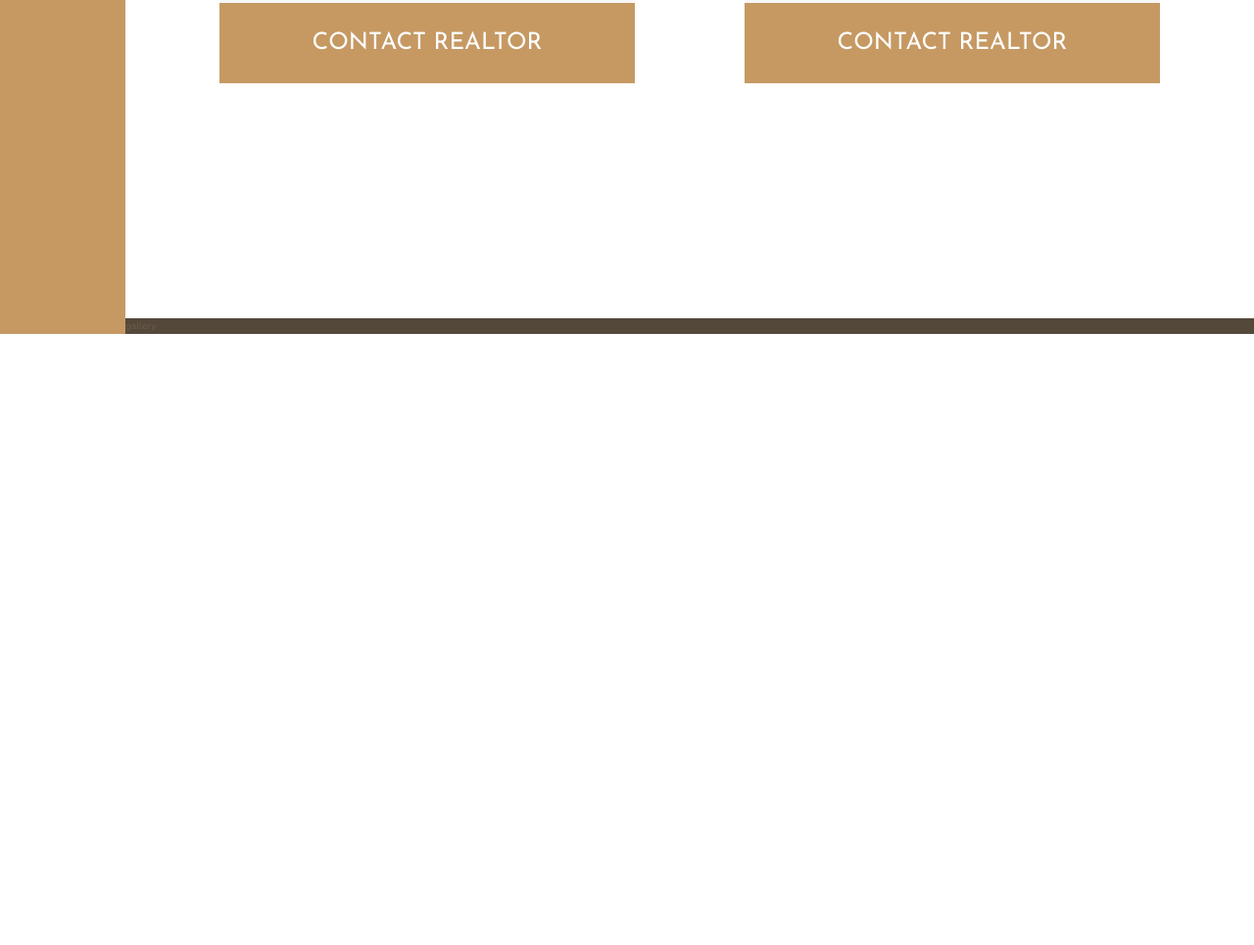
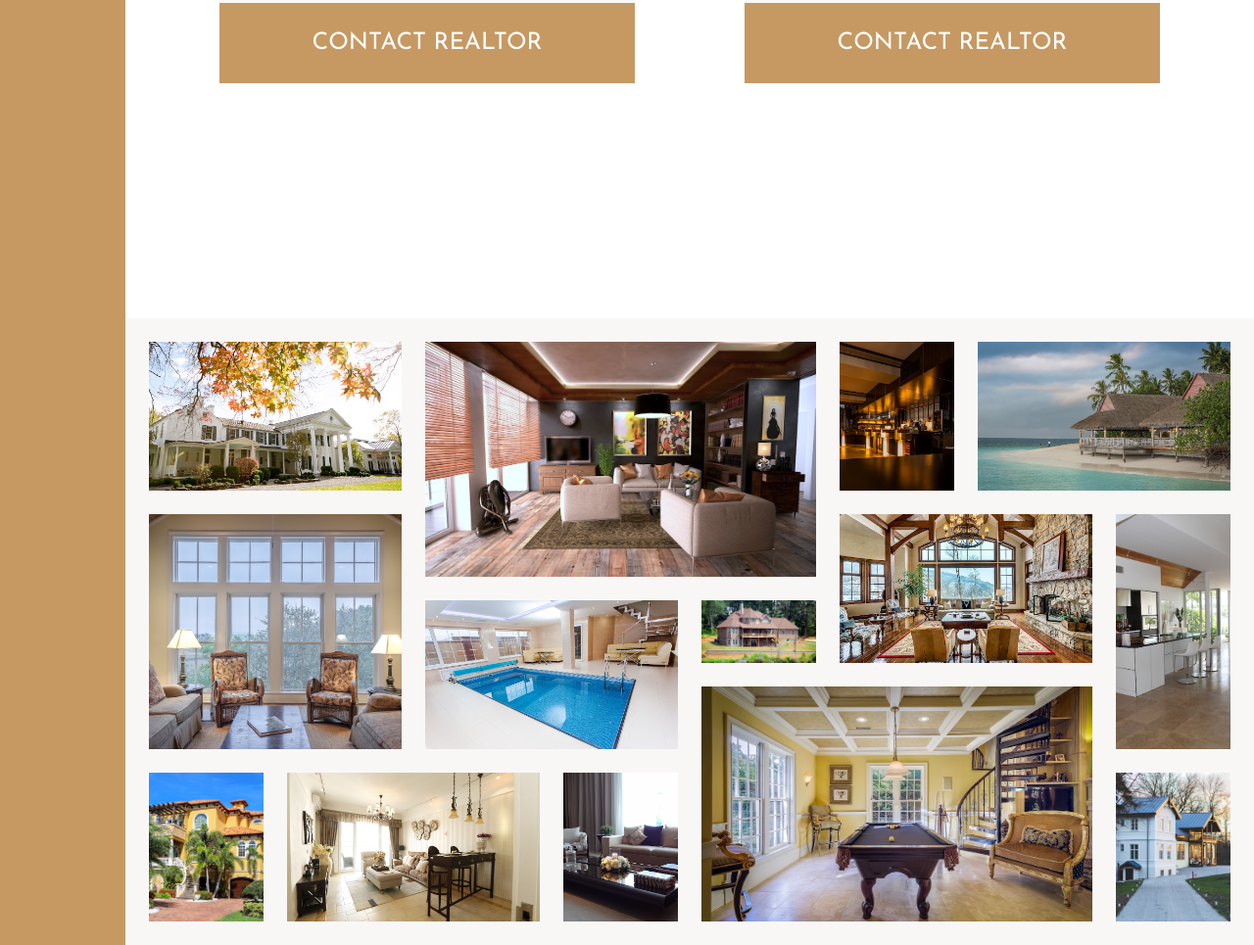
Before and after one commit to jendang/grid-nexter, a website: page index.html in a window 1280 px wide. Shown: the part 5092-6057 px from the top of the page at 98% size. Before the commit the page ends 5433 px from the top, so only its background shows below. Drawn offline with nearby package versions, Linux system fonts and the light colour scheme.

Commit message:
gallery done

```diff
--- a/index.html
+++ b/index.html
@@ -294,13 +294,54 @@
                 </div>
                 <button class="btn home__btn">Contact Realtor</button>
             </div>
+        </section>
+
+        <section class="gallery">
+            <figure class="gallery__item gallery__item--1 ">
+                <img src="img/gal-1.jpeg" alt="gal 1" class="gallery__img">
+            </figure>
+            <figure class="gallery__item gallery__item--2 ">
+                <img src="img/gal-2.jpeg" alt="gal 2" class="gallery__img">
+            </figure>
+            <figure class="gallery__item gallery__item--3 ">
+                <img src="img/gal-3.jpeg" alt="gal 3" class="gallery__img">
+            </figure>
+            <figure class="gallery__item gallery__item--4 ">
+                <img src="img/gal-4.jpeg" alt="gal 4" class="gallery__img">
+            </figure>
+            <figure class="gallery__item gallery__item--5 ">
+                <img src="img/gal-5.jpeg" alt="gal 4" class="gallery__img">
+            </figure>
+            <figure class="gallery__item gallery__item--6 ">
+                <img src="img/gal-6.jpeg" alt="gal 4" class="gallery__img">
+            </figure>
+            <figure class="gallery__item gallery__item--7 ">
+                <img src="img/gal-7.jpeg" alt="gal 4" class="gallery__img">
+            </figure>
+            <figure class="gallery__item gallery__item--8 ">
+                <img src="img/gal-8.jpeg" alt="gal 4" class="gallery__img">
+            </figure>
+            <figure class="gallery__item gallery__item--9 ">
+                <img src="img/gal-9.jpeg" alt="gal 4" class="gallery__img">
+            </figure>
+            <figure class="gallery__item gallery__item--10 ">
+                <img src="img/gal-10.jpeg" alt="gal 4" class="gallery__img">
+            </figure>
+            <figure class="gallery__item gallery__item--11 ">
+                <img src="img/gal-11.jpeg" alt="gal 4" class="gallery__img">
+            </figure>
+            <figure class="gallery__item gallery__item--12 ">
+                <img src="img/gal-12.jpeg" alt="gal 4" class="gallery__img">
+            </figure>
+            <figure class="gallery__item gallery__item--13 ">
+                <img src="img/gal-13.jpeg" alt="gal 4" class="gallery__img">
+            </figure>
+            <figure class="gallery__item gallery__item--14 ">
+                <img src="img/gal-14.jpeg" alt="gal 4" class="gallery__img">
+            </figure>
 
 
 
-        </section>
-
-        <section class="gallery">
-            gallery
         </section>
 
         <footer class="footer">
--- a/sass/_gallery.scss
+++ b/sass/_gallery.scss
@@ -1,6 +1,95 @@
 .gallery {
-    background-color: $color-grey-dark-1;
-
+    background-color: $color-grey-light-1;
     grid-column: full-start / full-end;
 
+    display: grid;
+    grid-template-columns: repeat(8, 1fr);
+    grid-template-rows: repeat(7, 5vw);
+
+    grid-gap: 1.5rem;
+    padding: 1.5rem; //making gap around gallery
+
+    &__item {
+        &--1 {
+            grid-row: 1 / span 2;
+            grid-column: 1 / span 2;
+        }
+
+        &--2 {
+            grid-column: 3 / span 3;
+            grid-row: 1 / span 3 ;
+
+        }
+
+        &--3 {
+            grid-row: 1 / span 2 ;
+        }
+
+        &--4 {
+            grid-row: 1 / span 2 ;
+            grid-column: 7 / -1;
+
+        }
+
+        &--5 {
+            grid-row: 3 / span 3 ;
+            grid-column: 1 / span 2;
+        }
+
+        &--6 {
+            grid-row: 4 / span 2 ;
+            grid-column: 3 / span 2;
+        }
+
+        &--7 {
+            grid-row: 4 / 5;
+            grid-column: 5 / 6;
+        }
+
+        &--8 {
+            grid-row: 3 / span 2;
+            grid-column: 6 / span 2;
+        }
+
+        &--9 {
+            grid-row: 3 / span 3;
+            grid-column: 8 / -1;
+        }
+
+        &--10 {
+            grid-row: 6 / span 2;
+            grid-column: 1 / 2;
+        }
+
+        &--11 {
+            grid-row: 6 / span 2;
+            grid-column: 2 / span 2;
+        }
+
+        &--12 {
+            grid-row: 6/ span 2;
+            grid-column: 4 / 5;
+        }
+
+        &--13 {
+            grid-row: 5 / span 3;
+            grid-column: 5 / span 3;
+        }
+
+        &--14 {
+            grid-row: 6 / span 2;
+            grid-column: 8 / -1;
+        }
+
+    }
+
+    &__img {
+        width: 100%;
+        height: 100%;
+        //has to set width and height for object-fit works
+        object-fit: cover;
+        display: block;
+
+    }
+
 }
```
Also changed, not shown: css/style.css.
